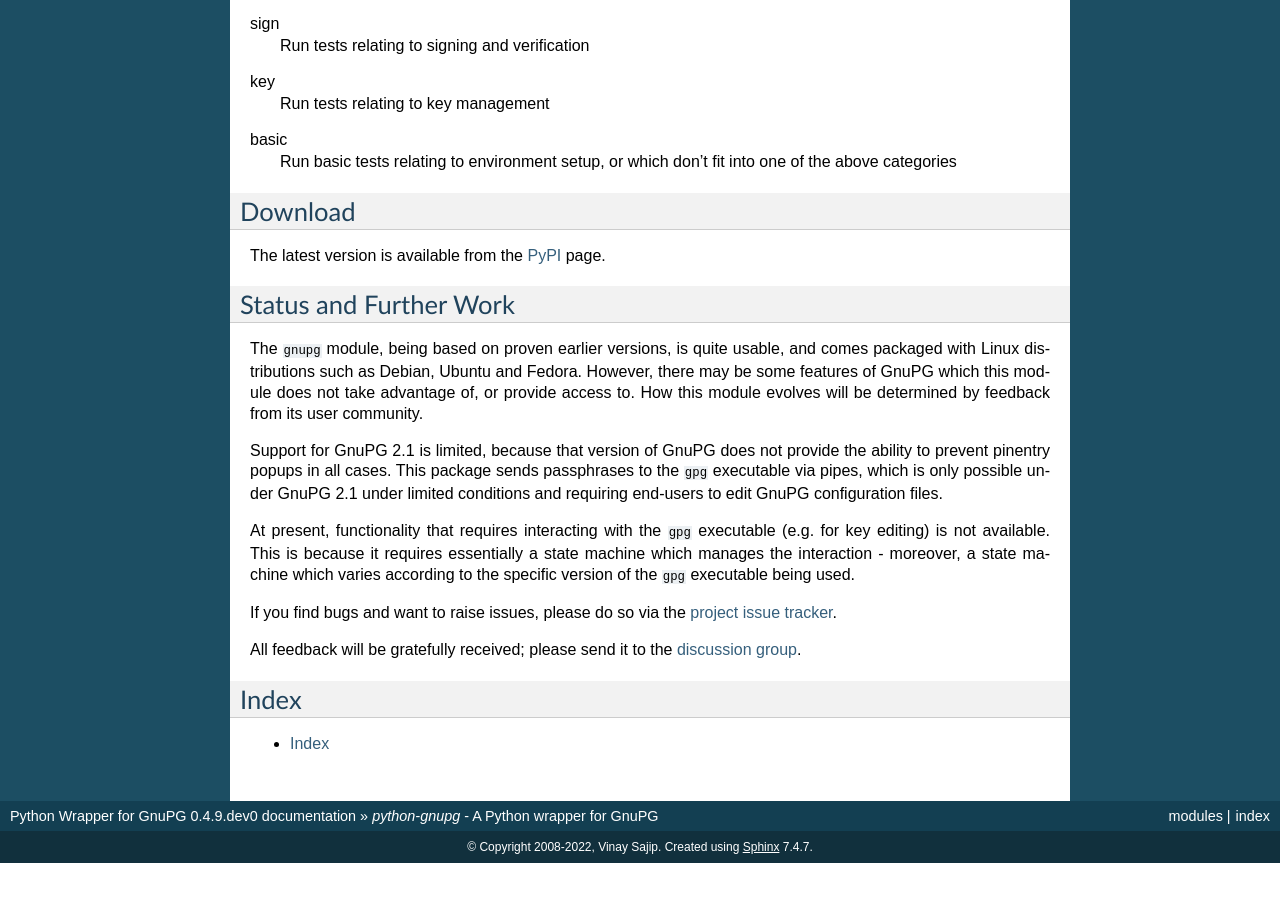
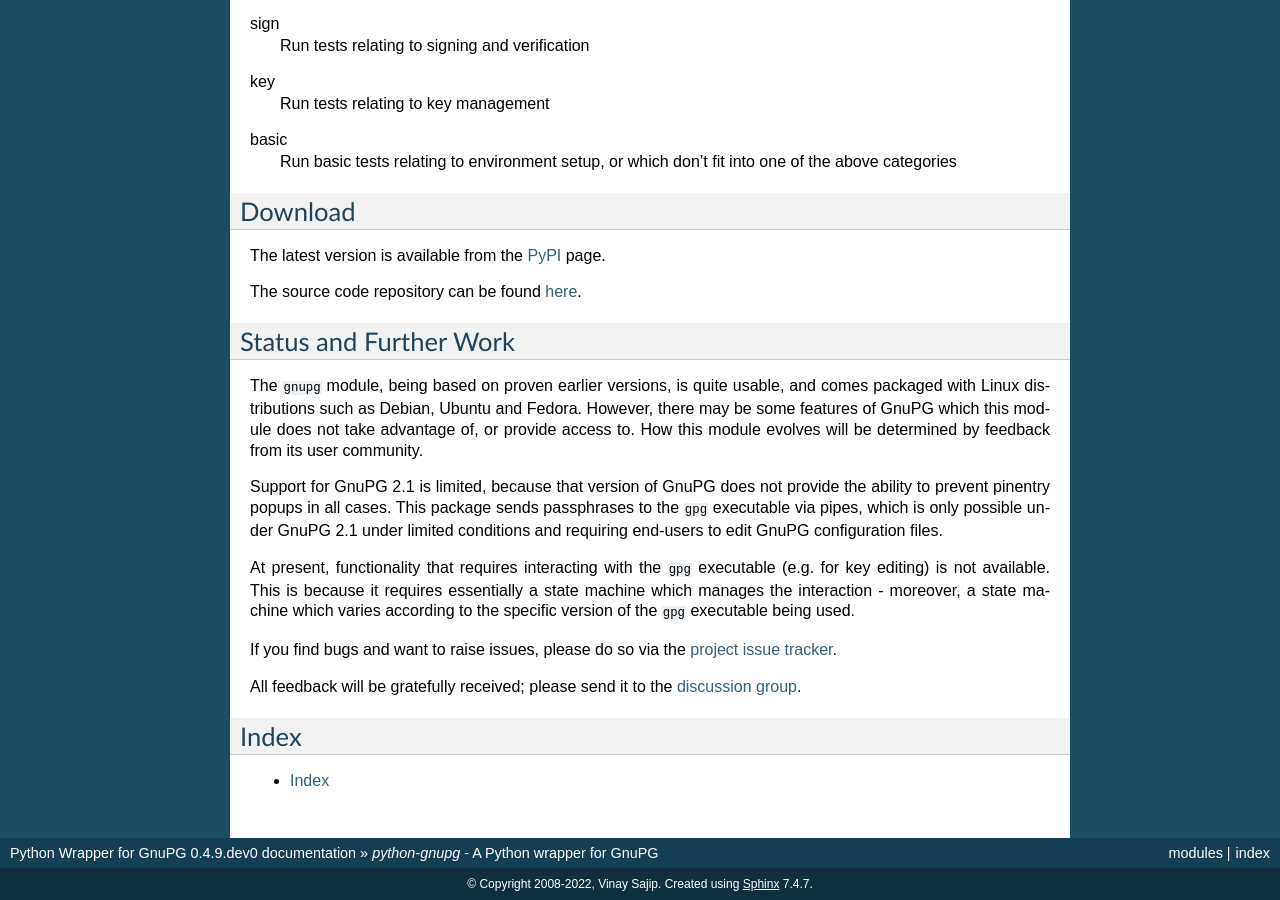
Before and after one commit to vsajip/python-gnupg, a Sphinx documentation site: the page built from docs/index.rst, in a window 1280 px wide and 900 px high, scrolled down 17693 px. Built offline with Sphinx 7.4.7, drawn with Linux system fonts in a browser that asks for light colours; before the commit the page ends 18556 px from its top, so only the background shows below that.

Commit message:
Update links in documentation.

```diff
--- a/docs/index.rst
+++ b/docs/index.rst
@@ -1152,9 +1152,11 @@
 Download
 ========
 
-The latest version is available from the PyPI_ page.
+The latest version is available from the `PyPI
+<https://pypi.python.org/pypi/python-gnupg>`_ page.
 
-.. _PyPI: https://pypi.python.org/pypi/python-gnupg
+The source code repository can be found `here
+<https://github.com/vsajip/python-gnupg/>`__.
 
 Status and Further Work
 =======================
@@ -1175,9 +1177,11 @@
 machine which manages the interaction - moreover, a state machine which varies
 according to the specific version of the ``gpg`` executable being used.
 
-If you find bugs and want to raise issues, please do so via the `project issue tracker <https://github.com/vsajip/python-gnupg/issues/new/choose>`_.
+If you find bugs and want to raise issues, please do so via the `project issue tracker
+<https://github.com/vsajip/python-gnupg/issues/new/choose>`_.
 
-All feedback will be gratefully received; please send it to the `discussion group <https://groups.google.com/group/python-gnupg>`_.
+All feedback will be gratefully received; please send it to the `discussion group
+<https://groups.google.com/group/python-gnupg>`_.
 
 .. cssclass:: hidden
 
```
